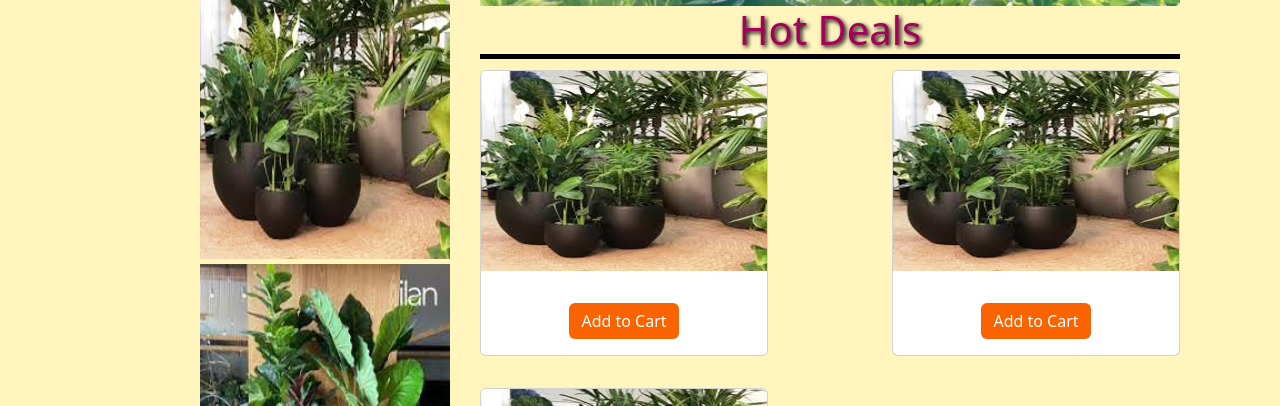
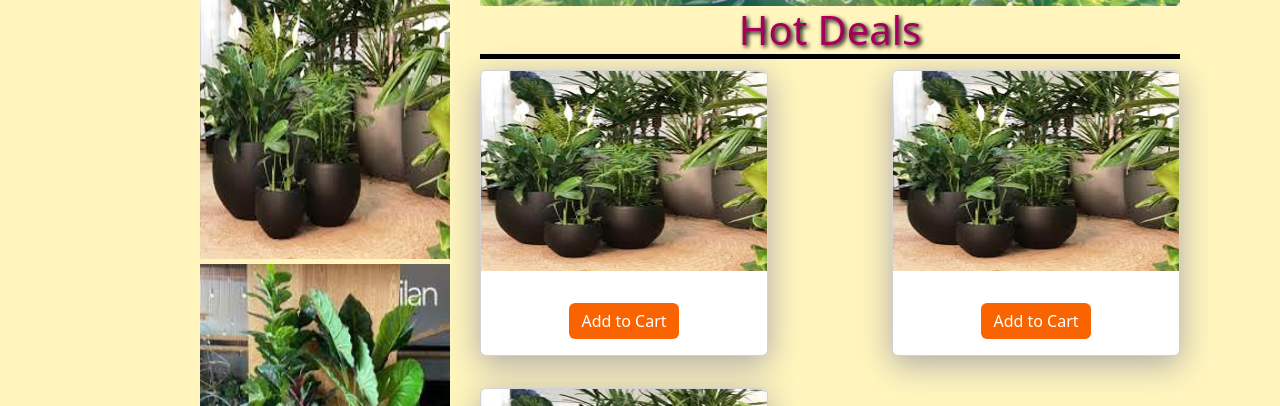
Before and after one commit to AspiringLowlife/growit-front-v2, a React (Create React App) app: page / in a window 1280 px wide. Shown: the part 312-718 px from the top of the page. Built offline with nearby package versions, Linux system fonts and the light colour scheme; no server answers; a small style sheet from the web is missing.

Commit message:
3d effect for cards

```diff
--- a/src/custom.css
+++ b/src/custom.css
@@ -205,6 +205,9 @@
     border: var(--bs-card-border-width) solid var(--bs-card-border-color);
     border-radius: var(--bs-card-border-radius);
     margin-bottom: 2rem;
+    box-shadow: 0 8px 32px 0 rgba(31, 38, 135, 0.37);
+    backdrop-filter: blur(5.5px);
+    -webkit-backdrop-filter: blur(5.5px);
 }
 
 .popover {
```
